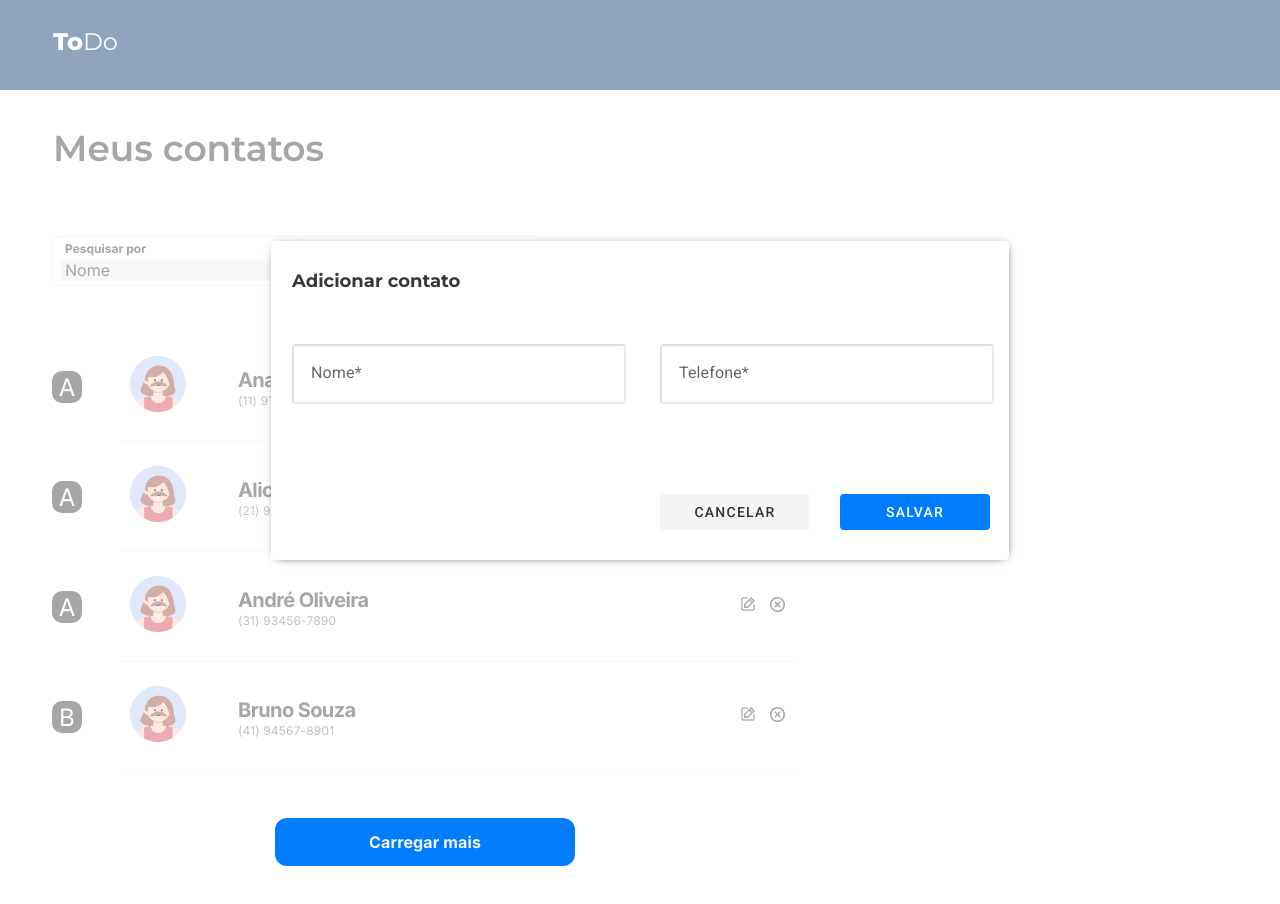
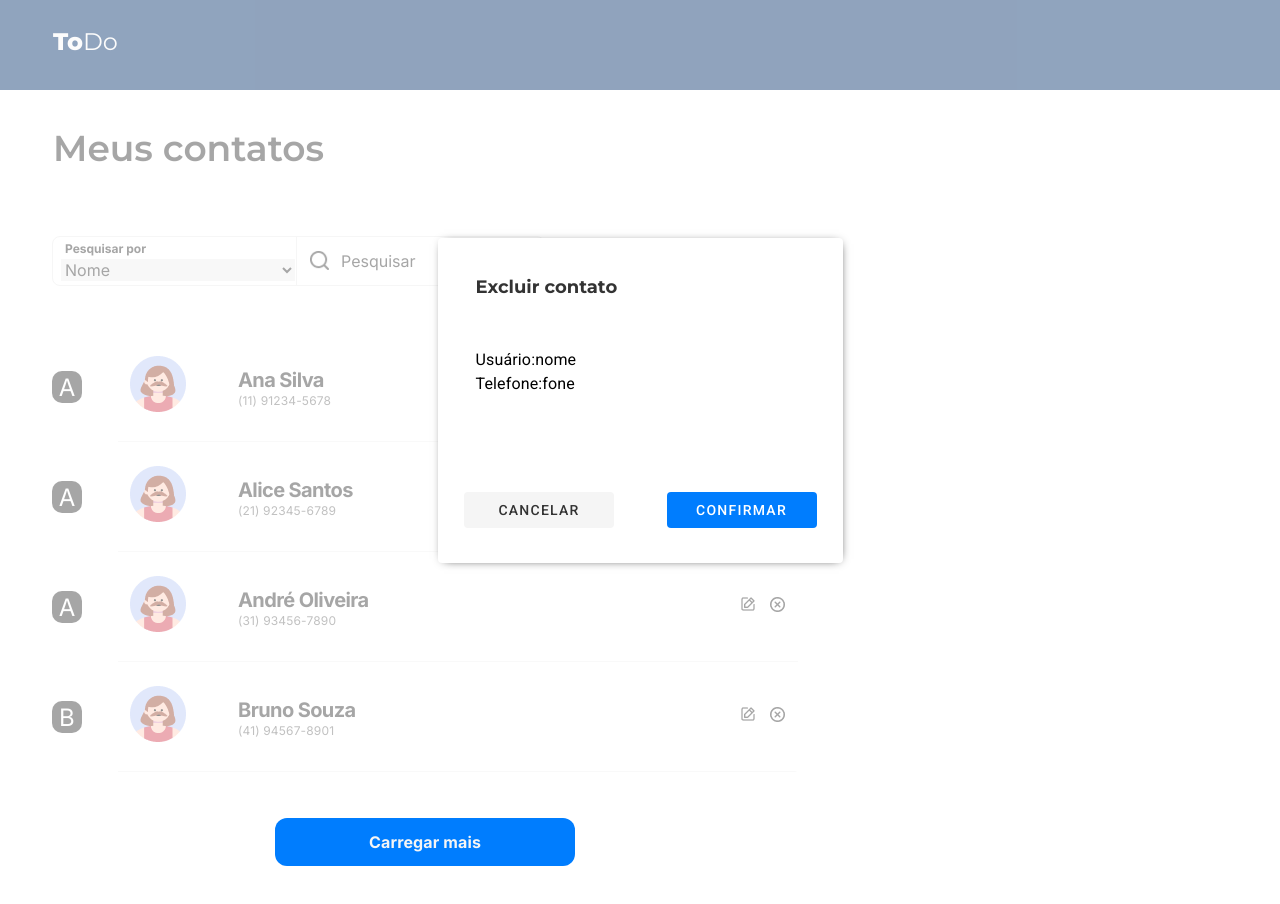
Before and after one commit to fernando-r-costa/contacts, a React (Create React App) app: page / in a window 1280 px wide. Shown: the top 904 px of the page. Built offline with nearby package versions, Linux system fonts and the light colour scheme; data requests are answered from the project's data file.

Commit message:
feat: implement modal delete contact

```diff
--- a/src/Components/Button/Button.css
+++ b/src/Components/Button/Button.css
@@ -60,7 +60,7 @@
     opacity: 80%;
 }
 
-.table_modal_content_button_cancel {
+.table_modal_add_button_cancel {
     grid-area: 3 / 1 / 4 / 2;
     width: 150px;
     height: 36px;
@@ -76,7 +76,7 @@
     margin-left: 389px;
 }
 
-.table_modal_content_button_save {
+.table_modal_add_button_save {
     grid-area: 3 / 2 / 4 / 3;
     width: 150px;
     height: 36px;
@@ -91,3 +91,35 @@
     text-transform: uppercase;
     margin-left: 200px;
 }
+
+.table_modal_delete_button_cancel {
+    grid-area: 3 / 1 / 4 / 2;
+    width: 150px;
+    height: 36px;
+    border-radius: 4px;
+    border-color: transparent;
+    background: #F5F5F5;
+    color: #333;
+    font-size: 14px;
+    font-family: 'Roboto', sans-serif;
+    font-weight: 500;
+    letter-spacing: 1.25px;
+    text-transform: uppercase;
+    margin: auto;
+}
+
+.table_modal_delete_button_confirm {
+    grid-area: 3 / 2 / 4 / 3;
+    width: 150px;
+    height: 36px;
+    border-radius: 4px;
+    border-color: transparent;
+    background: #007DFE;
+    color: #FFFFFF;
+    font-size: 14px;
+    font-family: 'Roboto', sans-serif;
+    font-weight: 500;
+    letter-spacing: 1.25px;
+    text-transform: uppercase;
+    margin: auto;
+}
--- a/src/Components/Button/index.js
+++ b/src/Components/Button/index.js
@@ -29,15 +29,25 @@ const Button = (props) => {
                     Carregar mais
                 </button>)
         }
-    } else if (props.type === 'cancel') {
+    } else if (props.type === 'addCancel') {
         return (
-            <button className="table_modal_content_button_cancel">
+            <button className="table_modal_add_button_cancel">
                 Cancelar
             </button>)
     } else if (props.type === 'save') {
         return (
-            <button className="table_modal_content_button_save">
+            <button className="table_modal_add_button_save">
                 Salvar
+            </button>)
+    } else if (props.type === 'deleteCancel') {
+        return (
+            <button className="table_modal_delete_button_cancel">
+                Cancelar
+            </button>)
+    } else if (props.type === 'confirm') {
+        return (
+            <button className="table_modal_delete_button_confirm">
+                Confirmar
             </button>)
     }
 
--- a/src/Components/Modal/Modal.css
+++ b/src/Components/Modal/Modal.css
@@ -12,7 +12,7 @@
     background-color: #ffffff90;
 }
 
-.table_modal_content {
+.table_modal_add {
     display: grid;
     grid-template-columns: 369px 369px;
     grid-template-rows: 103px 150px 106px;
@@ -26,7 +26,7 @@
     box-shadow: 1px 1px 10px -5px #000;
 }
 
-.table_modal_content h1 {
+.table_modal_add h1 {
     grid-area: 1 / 1 / 2 / 2;
     display: flex;
     color: #373737;
@@ -36,7 +36,7 @@
     font-family: 'Montserrat', sans-serif;
 }
 
-.table_modal_content_input_name {
+.table_modal_add_input_name {
     grid-area: 2 / 1 / 3 / 2;
     width: 326px;
     height: 54px;
@@ -46,7 +46,7 @@
     margin-left: 21px;
 }
 
-.table_modal_content_input_fone {
+.table_modal_add_input_fone {
     grid-area: 2 / 2 / 3 / 3;
     width: 326px;
     height: 54px;
@@ -56,7 +56,7 @@
     margin-left: 20px;
 }
 
-.table_modal_content input::placeholder {
+.table_modal_add input::placeholder {
     color: #00000099;
     font-size: 16px;
     font-family: 'Roboto', sans-serif;
@@ -66,3 +66,38 @@
     letter-spacing: 0.15px;
     padding: 15px;
 }
+
+.table_modal_delete {
+    display: grid;
+    grid-template-columns: 203px 202px;
+    grid-template-rows: 110px 108px 108px;
+    grid-column-gap: 0;
+    grid-row-gap: 0;
+    background-color: #FFF;
+    background-size: contain;
+    width: 405px;
+    height: 325px;
+    border-radius: 4px;
+    box-shadow: 1px 1px 10px -5px #000;
+}
+
+.table_modal_delete h1 {
+    grid-area: 1 / 1 / 2 / 3;
+    display: flex;
+    color: #333333;
+    margin: 40px 38px;
+    font-weight: 700;
+    font-size: 18px;
+    font-family: 'Montserrat', sans-serif;
+}
+
+.table_modal_delete_user {
+    grid-area: 2 / 1 / 3 / 3;
+    color: #000;
+    font-size: 16px;
+    font-family: 'Roboto', sans-serif;
+    font-weight: 400;
+    line-height: 24px;
+    letter-spacing: 0.15px;
+    margin-left: 38px;
+}
--- a/src/Components/Modal/index.js
+++ b/src/Components/Modal/index.js
@@ -5,20 +5,38 @@ const Modal = () => {
 
     return (
         <div className='table_modal'>
-            <div className='table_modal_content'>
-                <h1>Adicionar contato</h1>
-                <input className='table_modal_content_input_name' placeholder='Nome*'></input>
-                <input className='table_modal_content_input_fone' placeholder='Telefone*'></input>
+            <div className='table_modal_delete'>
+                <h1>Excluir contato</h1>
+                <div className='table_modal_delete_user'>
+                    <div>Usuário:nome</div>
+                    <div>Telefone:fone</div>
+                </div>
                 <Button
-                    type='cancel'
+                    type='deleteCancel'
                 />
                 <Button
-                    type='save'
+                    type='confirm'
                 />
             </div>
         </div>
     )
 
+    // return (
+    //     <div className='table_modal'>
+    //         <div className='table_modal_add'>
+    //             <h1>Adicionar contato</h1>
+    //             <input className='table_modal_add_input_name' placeholder='Nome*'></input>
+    //             <input className='table_modal_add_input_fone' placeholder='Telefone*'></input>
+    //             <Button
+    //                 type='addCancel'
+    //             />
+    //             <Button
+    //                 type='save'
+    //             />
+    //         </div>
+    //     </div>
+    // )
+
 }
 
 export default Modal
```
Also changed, not shown: 1 other file (tests, documents, lock files or other folders).
